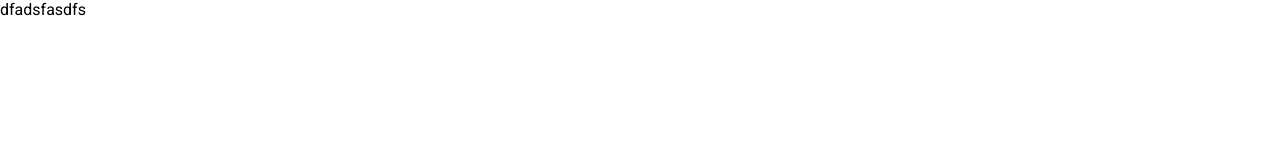
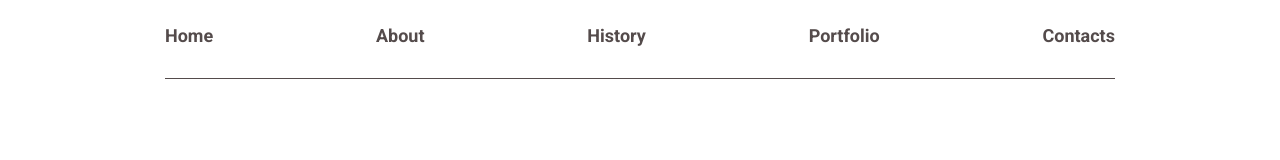
Before and after one commit to matiz86/aivazovski_page--TEST, a plain HTML site: page index.html in a window 1280 px wide. Drawn offline with Linux system fonts and the light colour scheme.

Commit message:
header.section

```diff
--- a/index.css
+++ b/index.css
@@ -1,2 +1,3 @@
 @import url('styles/variables.css');
 @import url('styles/basic.css');
+@import url('styles/header.css');
--- a/index.html
+++ b/index.html
@@ -13,7 +13,33 @@
 </head>
 
 <body>
-  dfadsfasdfs
+  <header class="header" aria-label="header">
+    <div class="container">
+      <nav class="nav" aria-label="header navigation">
+        <ul class="nav__list" aria-label="header navigation list">
+          <li>
+            <a class="nav__link" aria-label="link to home" href="#">Home</a>
+          </li>
+          <li>
+            <a class="nav__link" aria-label="link to about" href="#">About</a>
+          </li>
+          <li>
+            <a class="nav__link" aria-label="link to history" href="#">History</a>
+          </li>
+          <li>
+            <a class="nav__link" aria-label="link to portfolio" href="#">Portfolio</a>
+          </li>
+          <li>
+            <a class="nav__link" aria-label="link to contacts" href="#">Contacts</a>
+          </li>
+        </ul>
+      </nav>
+    </div>
+  </header>
+
+  <main class="main"></main>
+
+  <footer class="footer"></footer>
 </body>
 
 </html>
--- a/styles/basic.css
+++ b/styles/basic.css
@@ -7,3 +7,18 @@ body{
   font-family: 'Roboto', sans-serif;
   background-color: var(--bg-main);
 }
+
+ul{
+  list-style: none;
+  margin: 0;
+  padding: 0;
+}
+a{
+  text-decoration: none;
+  color: unset;
+}
+.container{
+  margin: 0 auto;
+  max-width: 970px;
+  padding: 0 10px;
+}
--- /dev/null
+++ b/styles/header.css
@@ -0,0 +1,55 @@
+.header {
+  padding: 25px 0 0 0;
+}
+
+.nav {
+  width: 100%;
+}
+
+.nav:after {
+  content: '';
+  display: block;
+  width: 100%;
+  height: 1px;
+  margin: 32px 0 0 0;
+  background-color: var(--font-color-gray);
+}
+
+.nav__list {
+  width: 100%;
+  display: flex;
+  justify-content: space-between;
+  align-items: center;
+}
+
+.nav__link {
+  position: relative;
+  color: var(--font-color-gray);
+  font-size: 18px;
+  font-weight: 700;
+}
+
+.nav__link:after {
+  content: '';
+  position: absolute;
+  left: 0;
+  right: 100%;
+  bottom: -10px;
+  height: 1px;
+  background-color: var(--color-main-black);
+  transition: right .22s;
+}
+
+.nav__link:hover {
+  color: var(--color-main-black);
+}
+
+.nav__link:hover::after {
+  right: 0;
+}
+
+@media (max-width:480px) {
+  .header {
+    display: none;
+  }
+}
--- a/styles/variables.css
+++ b/styles/variables.css
@@ -1,3 +1,8 @@
 :root{
   --bg-main:#fff;
+  --bg-main-gray:#F6F6F6;
+
+  --font-color-gray:#544b4b;
+
+  --color-main-black:#070707;
 }
```
